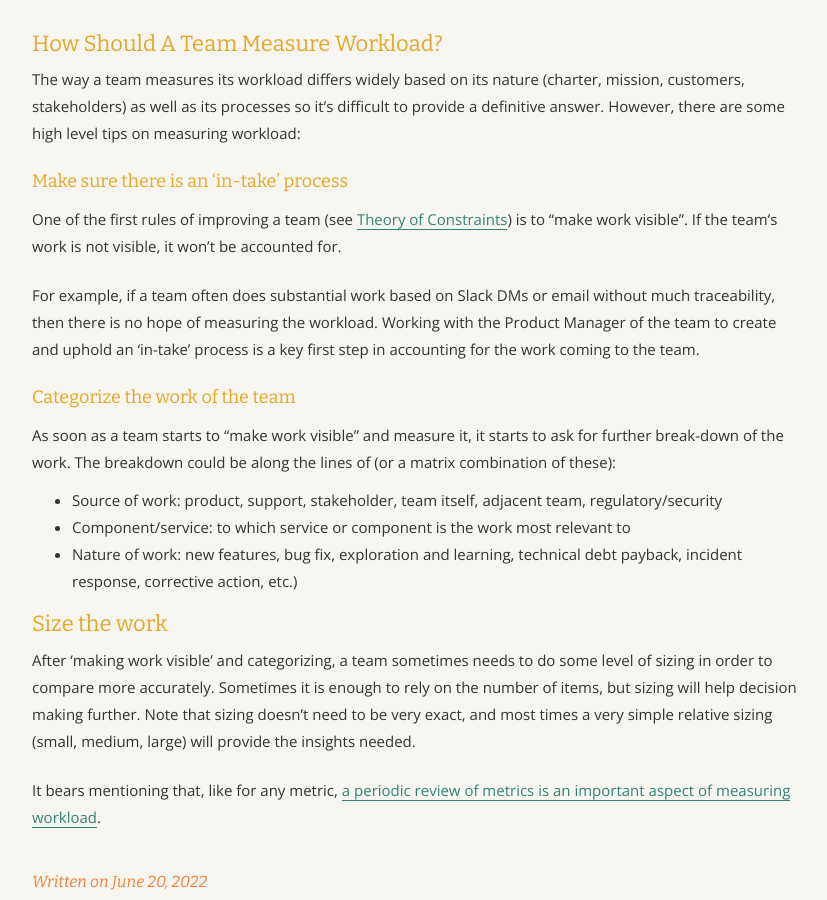
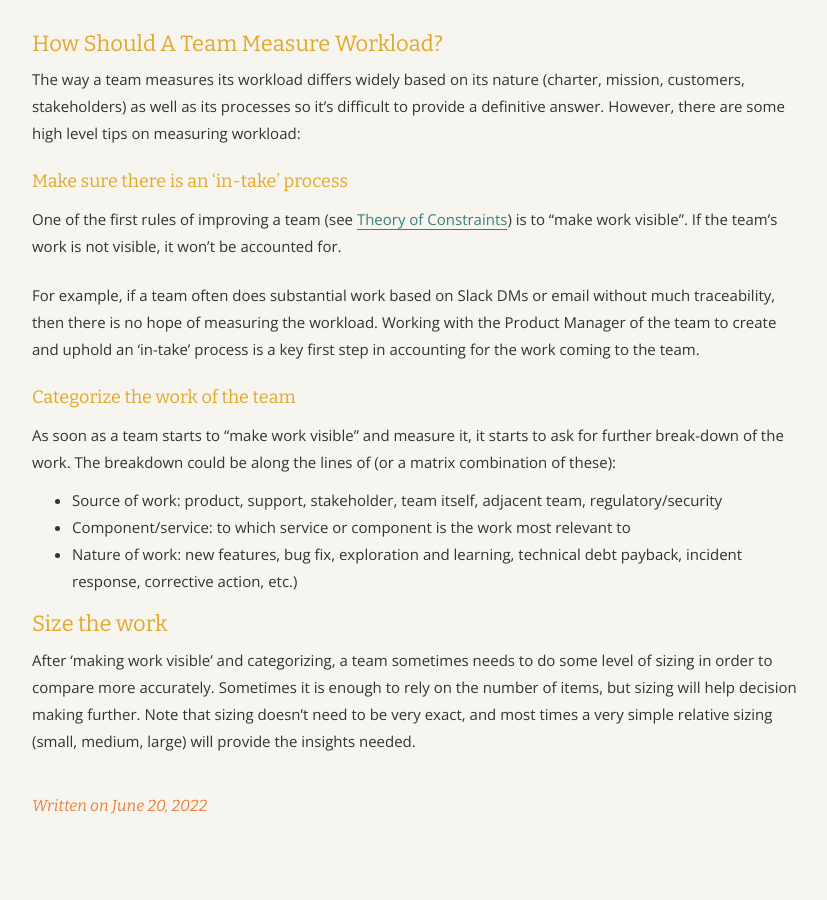
Before and after one commit to angelariggs/angelariggs.github.io, a Jekyll site: the page built from _posts/2022-06-20-team-workload-metrics.md, in a window 1280 px wide and 900 px high, scrolled down 1493 px. Shown: the whole window, without its empty margins (224-1051 px from the left). Built offline with Jekyll 4.4.1, drawn with Linux system fonts in a browser that asks for light colours; comment, search, counter and statistics services are not loaded; after the commit the page ends 2317 px from its top, so only the background shows below that.

Commit message:
commented out last bit to publish catchup, waiting for update

```diff
--- a/_posts/2022-06-20-team-workload-metrics.md
+++ b/_posts/2022-06-20-team-workload-metrics.md
@@ -63,4 +63,4 @@ As soon as a team starts to “make work visible” and measure it, it starts to
 
 After ‘making work visible’ and categorizing, a team sometimes needs to do some level of sizing in order to compare more accurately. Sometimes it is enough to rely on the number of items, but sizing will help decision making further. Note that sizing doesn’t need to be very exact, and most times a very simple relative sizing (small, medium, large) will provide the insights needed.
 
-It bears mentioning that, like for any metric, [a periodic review of metrics is an important aspect of measuring workload](https://async.zapier.com/p/60186/congratulations-now-that-your-team-has-engineering-metrics-what-happens-next).
+<!-- It bears mentioning that, like for any metric, [a periodic review of metrics is an important aspect of measuring workload](https://async.zapier.com/p/60186/congratulations-now-that-your-team-has-engineering-metrics-what-happens-next). -->
```
